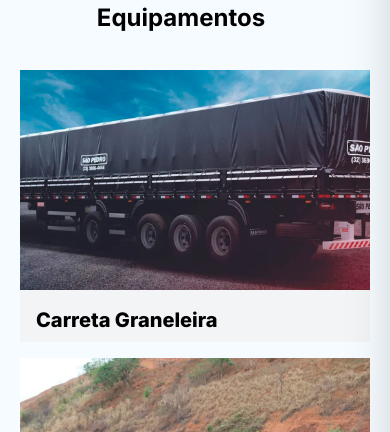
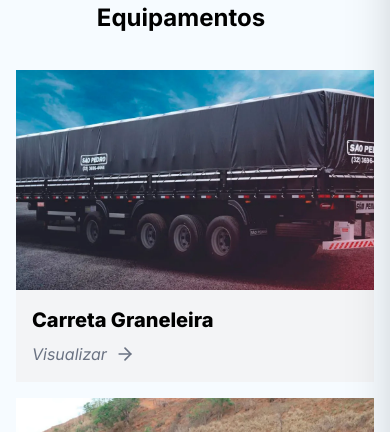
Before and after one commit to leticiasegurasse/site-sao-pedro, a React (Vite) app: page / in a window 390 px wide. Shown: the part 337-769 px from the top of the page. Built offline with nearby package versions, Linux system fonts and the light colour scheme.

Commit message:
ajustado paddings e adicionado refs sociais

```diff
--- a/src/components/EquipamentosSection.jsx
+++ b/src/components/EquipamentosSection.jsx
@@ -28,12 +28,13 @@ const EquipamentosSection = () => {
             <ArrowRight className="w-5 h-5 inline-block ml-2 opacity-0 group-hover:opacity-100 transition-all duration-300 text-red-600" />
           </Link>
         </h2>
-        <div className="flex flex-col md:flex-row md:flex-wrap gap-4 justify-center items-center">
+        <div className="flex flex-col md:flex-row md:flex-wrap gap-4 justify-center items-center px-0 sm:px-4">
           {equipamentos.filter(e => e.destaque).map((equipamento) => {
             const slug = createSlug(equipamento.nome); // Criar slug do nome
 
             return (
-              <div key={equipamento.nome} className="group bg-gray-100 overflow-hidden flex flex-col transition-all duration-500 ease-in-out w-full md:w-[calc(25%-18px)] flex-1 min-w-[260px] max-w-[350px] mx-auto relative">
+              <div key={equipamento.nome} className="group bg-gray-100 overflow-hidden flex flex-col transition-all duration-500 ease-in-out
+      w-full md:w-[calc(25%-18px)] min-w-[260px] max-w-none sm:max-w-[350px] mx-0">
                 <Link to={`/equipamentos/${slug}`}> {/* Usar slug ao invés de índice */}
                   <div className="relative">
                     <OptimizedImage src={equipamento.imagens[0]} alt={equipamento.nome} className="w-full h-55 object-cover transition-all duration-500 group-hover:h-40" />
@@ -42,8 +43,10 @@ const EquipamentosSection = () => {
                   <div className="pt-4 px-4 flex-1 flex flex-col justify-end relative z-10">
                     <span className="text-xl sm:text-2xl font-extrabold mb-2">{equipamento.nome}</span>
                   </div>
-                  <div className="overflow-hidden max-h-0 group-hover:max-h-[50px] transition-all duration-500 ease-in-out">
-                    <span className="block pb-4 px-4 text-gray-500 italic flex items-center gap-2 opacity-0 translate-y-2 group-hover:opacity-100 group-hover:translate-y-0 transition-all duration-500 ease-in-out">
+                  <div className="overflow-hidden max-h-[50px] transition-all duration-500 ease-in-out">
+                    <span className="block pb-4 px-4 text-gray-500 italic flex items-center gap-2
+    sm:opacity-0 sm:translate-y-2 sm:group-hover:opacity-100 sm:group-hover:translate-y-0
+    opacity-100 translate-y-0">
                       Visualizar
                       <ArrowRight className="w-5 h-5" />
                     </span>
--- a/src/components/Footer.jsx
+++ b/src/components/Footer.jsx
@@ -155,14 +155,14 @@ const Footer = () => {
             {/* Redes Sociais - Desktop */}
             <div className="order-1 sm:order-2 hidden sm:flex space-x-3">
               <a
-                href="#"
+                href="https://www.instagram.com/saopedroimplementosrodoviarios/"
                 className="text-gray-400 hover:text-white transition-all duration-200 p-2 rounded-full hover:bg-red-600 transform hover:scale-110"
                 aria-label="Instagram"
               >
                 <Instagram className="w-5 h-5" />
               </a>
               <a
-                href="#"
+                href="https://www.facebook.com/saopedroimplementos/#"
                 className="text-gray-400 hover:text-white transition-all duration-200 p-2 rounded-full hover:bg-red-600 transform hover:scale-110"
                 aria-label="Facebook"
               >
--- a/src/components/VideoSection.jsx
+++ b/src/components/VideoSection.jsx
@@ -10,7 +10,7 @@ const VideoSection = () => {
         playsInline
         className="w-full h-auto"
       >
-        <source src="/video_sao_pedro.mp4" type="video/mp4" />
+        <source src="/videos/video_sao_pedro.mp4" type="video/mp4" />
         Seu navegador não suporta a tag de vídeo.
       </video>
     </section>
--- a/src/pages/SobreEmpresa.jsx
+++ b/src/pages/SobreEmpresa.jsx
@@ -38,7 +38,7 @@ const SobreEmpresa = () => {
         {/* Seção 64 anos com Container */}
         <section className="min-h-[70vh] bg-white">
           <Container fullWidth noPadding>
-            <div className="flex flex-col lg:flex-row items-center justify-center min-h-[70vh]">
+            <div className="flex flex-col-reverse lg:flex-row items-center justify-center min-h-[70vh]">
               <div className="w-full lg:w-1/2">
                 <OptimizedImage
                   src="/images/soldador.png"
@@ -60,6 +60,7 @@ const SobreEmpresa = () => {
             </div>
           </Container>
         </section>
+
 
         {/* Seção Missão, Visão, Valores com Container */}
         <section className="min-h-[70vh]">
```
